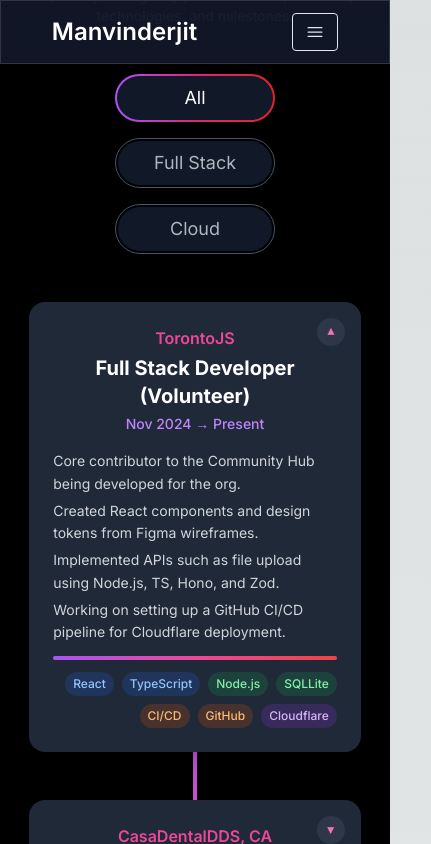
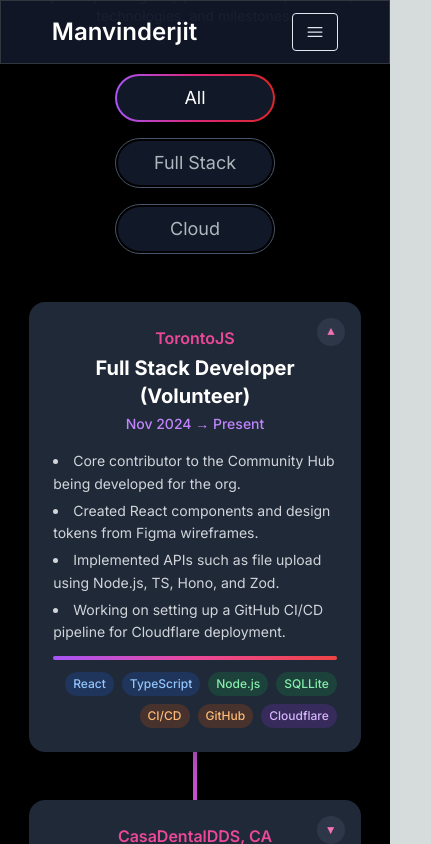
Before and after one commit to manvinderjit/2024-manvinderjits-portfolio, a Next.js app: page / in a window 390 px wide. Both pictures are taken after a click on the element 195 px from the left and 2066 px from the top of the page. Shown: the part 1644-2488 px from the top of the page, 431 px wide, since content can reach past the window. Built offline with nearby package versions, Linux system fonts and the light colour scheme.

Commit message:
fix: overflow, lists on mobile
hide overflow on mobile devices.
fix list bullets on mobile devices.

```diff
--- a/src/app/components/ExperienceSection.jsx
+++ b/src/app/components/ExperienceSection.jsx
@@ -202,7 +202,7 @@
 
 
   return (
-    <section id="journey" className="pt-20 md:pt-32">
+    <section id="journey" className="pt-20 md:pt-32 overflow-x-hidden">
       <h2 className="text-4xl font-bold text-center text-white mb-2">
         From <span className="text-pink-500">Code</span> to{" "}
         <span className="text-purple-400">Cloud</span> and{" "}
@@ -312,7 +312,7 @@
                   <ul
                     className={`list-disc text-gray-300 text-sm leading-relaxed space-y-1 mt-2  ${
                       isLeft
-                        ? "list-outside md:ml-auto md:w-[95%] text-left"
+                        ? "list-inside md:list-outside md:ml-auto md:w-[95%] text-left"
                         : "list-inside md:w-[95%] text-left"
                     }`}
                   >
--- a/src/app/components/HeroSection.jsx
+++ b/src/app/components/HeroSection.jsx
@@ -49,7 +49,7 @@
 
 const HeroSection = () => {
   return (
-    <section className="bg-gradient-to-b from-gray-950 via-gray-900 to-gray-800 text-white pb-12 px-6 rounded-lg">
+    <section className="bg-gradient-to-b from-gray-950 via-gray-900 to-gray-800 text-white pb-12 px-6 rounded-lg overflow-x-hidden">
       <motion.div
         initial={{ opacity: 0, y: 50 }}
         animate={{ opacity: 1, y: 0 }}
```
